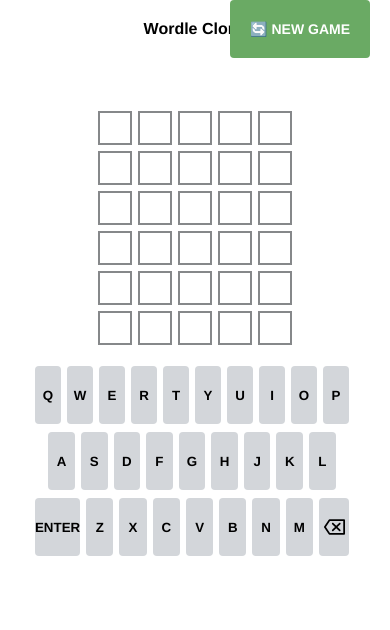
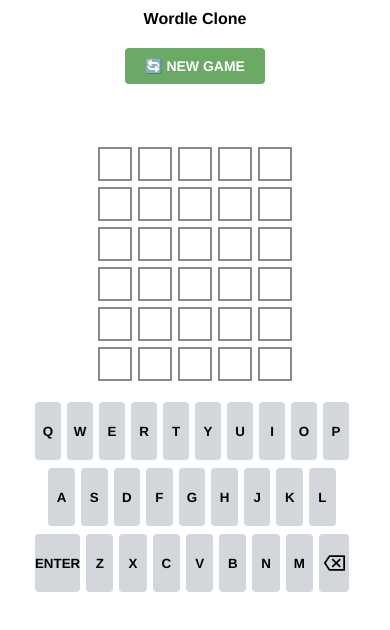
Before and after one commit to dmcruz/react-wordle, a React (Create React App) app: page / in a window 390 px wide. Shown: the top 630 px of the page. Built offline with nearby package versions, Linux system fonts and the light colour scheme.

Commit message:
style: improve header layout for mobile responsiveness

```diff
--- a/src/App.css
+++ b/src/App.css
@@ -44,6 +44,20 @@ header .refresh-button {
   h1 {
     font-size: 1em;
   }
+
+  header {
+    padding: 10px;
+  }
+
+  header .refresh-button {
+    position: static;
+    margin-top: 10px;
+  }
+
+  header {
+    flex-direction: column;
+    gap: 10px;
+  }
 }
 @media screen and (min-width: 481px) {
   .keypad {
```
